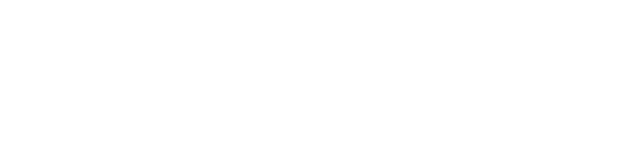
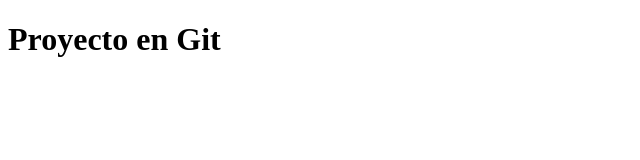
Before and after one commit to M1chL/practica_git, a plain HTML site: page index.html in a window 1280 px wide. Shown: the whole page, without its empty margins (0-640 px from the left). Drawn offline with Linux system fonts and the light colour scheme.

Commit message:
agregamos un titulo

```diff
--- a/index.html
+++ b/index.html
@@ -7,6 +7,6 @@
     <title>Document</title>
 </head>
 <body>
-
+    <h1>Proyecto en Git</h1>
 </body>
 </html>
```
